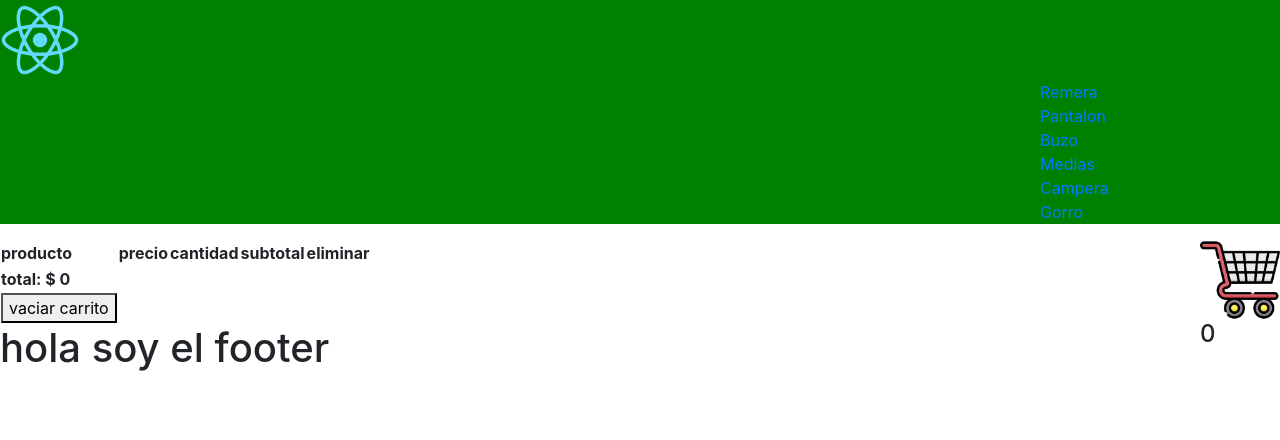
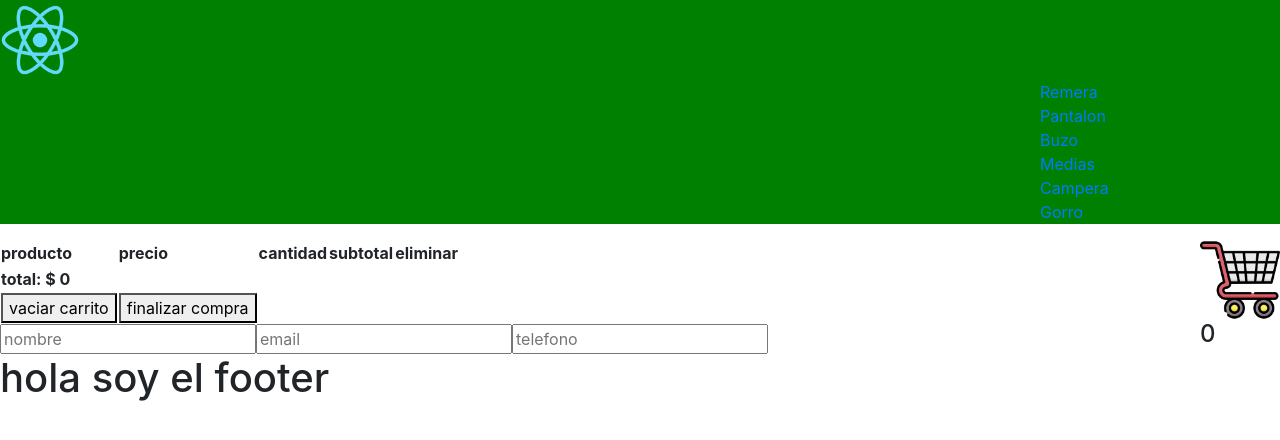
Before and after one commit to santi-coder/tienda-ecomerce-, a React (Create React App) app: page /carrito in a window 1280 px wide. Shown: the top 440 px of the page. Built offline with nearby package versions, Linux system fonts and the light colour scheme.

Commit message:
desafio firebase dos

```diff
--- a/src/components/Cart/Cart.jsx
+++ b/src/components/Cart/Cart.jsx
@@ -2,13 +2,20 @@ import {useContext} from 'react'
 import ReactDOM from 'react-dom';
 import { CartContext } from '../context/CartContext'
 import React from 'react'
+import { getFirestore } from '../../Firebase';
 
 
 const Cart = () => {
 
+  // corregir
+
+  const [nombre, setNombre] = React.useState("")
+  const [email, setEmail] = React.useState("")
+  const [telefono, setTelefono] = React.useState("")
+
   const {productos, eliminarUnItem, vaciarCarrito} = useContext(CartContext)
 
-  console.log(productos);
+  // console.log(productos);
   let subTotal = productos.map (valor => (valor.quanity*valor.producto.price))
   let  total = 0
   for(let i = 0 ; i<subTotal.length; i++)
@@ -16,6 +23,22 @@ const Cart = () => {
     total += subTotal[i];
   }
 
+
+
+
+  const finalizarCompra = () => {
+    console.log(productos)
+
+      let nuevaOrden = {clientes: {name:nombre, email:email, telefono:telefono}, items: [...productos], total:total}
+
+      const fbd = getFirestore()
+      const coleccionDeOrdenes = fbd.collection("ordenes");
+      coleccionDeOrdenes.add(nuevaOrden).then((value) =>{
+        alert(`gracias por tu compra, tu numero de orden es ${value.id}`)
+
+      })
+
+  }
 
 
   return (
@@ -52,9 +75,16 @@ const Cart = () => {
           </tr>
           <tr>
               <th><button onClick={vaciarCarrito}>vaciar carrito</button></th>
+              <th><button onClick={ () => { finalizarCompra() }}>finalizar compra</button></th>
           </tr>
         </tfoot>
       </table>
+      <div>
+        <input type="text" placeholder="nombre" onChange={(e)=>{setNombre(e.target.value)}}/>
+        <input type="text" placeholder="email" onChange={(e)=>{setEmail(e.target.value)}}/>
+        <input type="text" placeholder="telefono" onChange={(e)=>{setTelefono(e.target.value)}}/>
+      </div>
+
 
 
 
--- a/src/components/cartWidget/index.jsx
+++ b/src/components/cartWidget/index.jsx
@@ -1,12 +1,15 @@
 import {Link} from 'react-router-dom';
+import {useContext} from 'react'
+import { CartContext } from '../context/CartContext'
 
 const CartWidget = () => {
 
+    const {total} = useContext(CartContext)
 
- return (
+    return (
         <div>
            <Link to = {'/carrito/'}> <img src="/images/carroDeCompras.png" alt="" style={{width:80, height:80, float:"right"}}/></Link>
-            <h4>0</h4>
+            <h4>{total}</h4>
         </div>
     )
 }
--- a/src/components/context/CartContext.jsx
+++ b/src/components/context/CartContext.jsx
@@ -40,7 +40,15 @@ const CartContextProvider = ({children}) => {
         return setProductos([])
     }
 
+    //cantidad de items cartwidget
 
+    let cantidadCart = productos.map (valor => (valor.quanity))
+    let  total = 0
+     for(let i = 0 ; i<cantidadCart.length; i++)
+     {
+    total += cantidadCart[i];
+    }
+// console.log(total);
 
     return (
 
@@ -49,7 +57,9 @@ const CartContextProvider = ({children}) => {
             productos,
             addCart,
             eliminarUnItem,
-            vaciarCarrito
+            vaciarCarrito,
+            total
+
              }}>
 
             {children}
```
Also changed, not shown: 1 other file (tests, documents, lock files or other folders).
